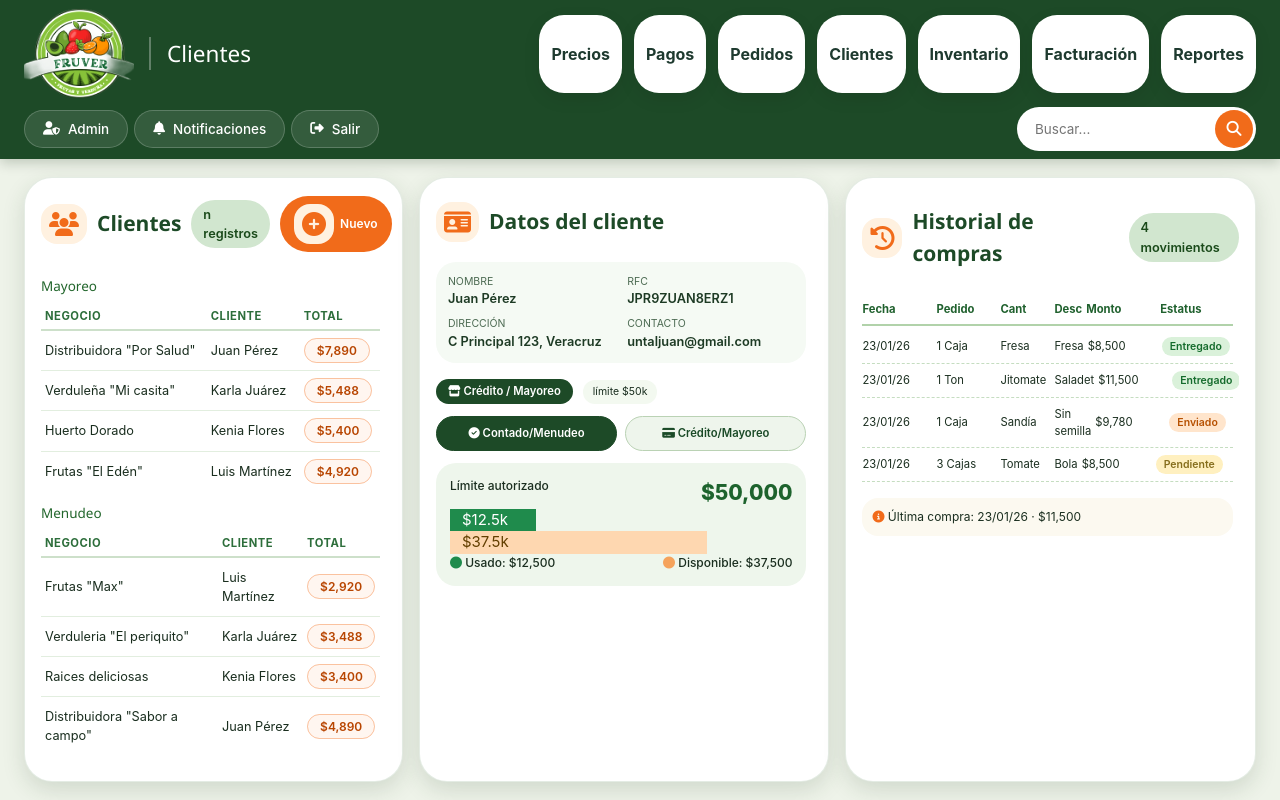
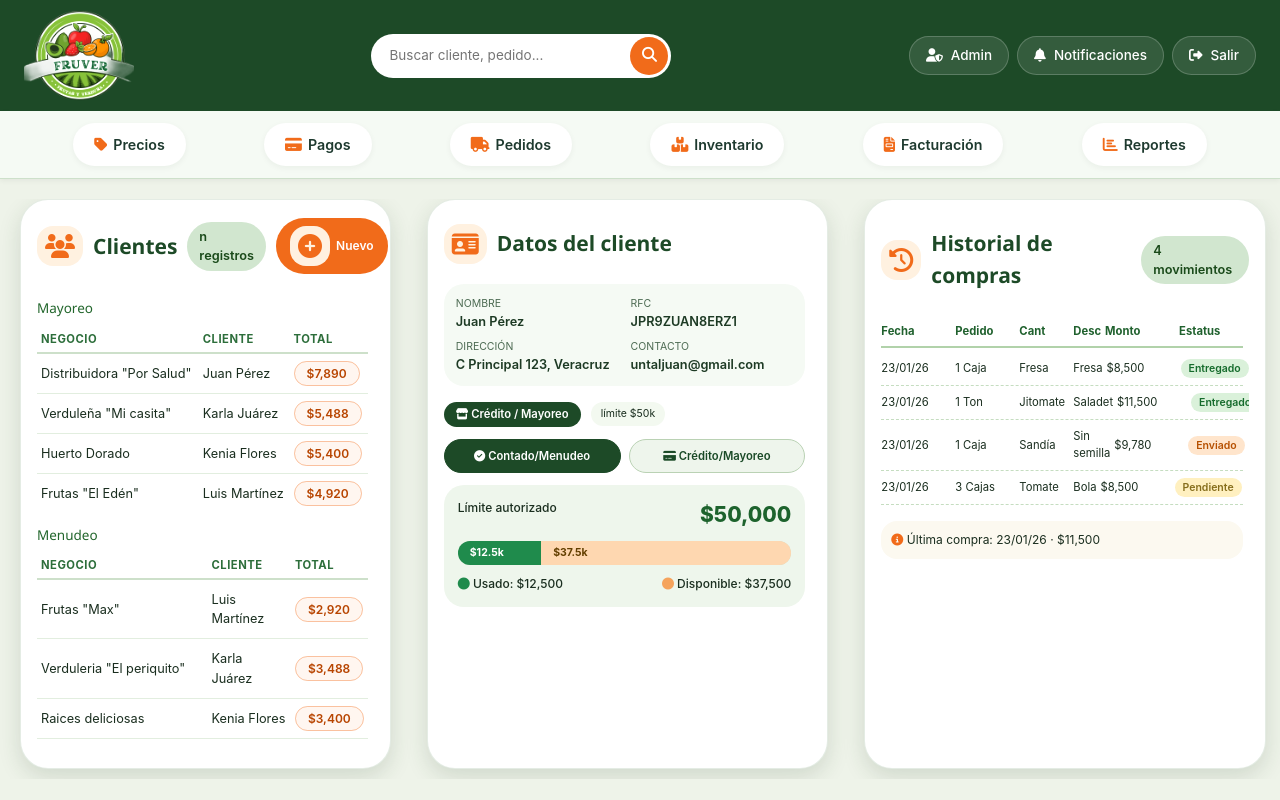
Before and after one commit to itziieeeee/FRUVERSOFT, a CodeIgniter 4 app: the page made by app/Views/pantalla_clientes.php in a window 1280 px wide. Run offline with PHP 8.4 and a stand-in for CodeIgniter, Linux system fonts and the light colour scheme; the template is opened without the code that fills it, so the values that code supplies are empty; some libraries are stand-ins or nearby versions.

Commit message:
"Estilo menu cliente"

```diff
--- a/app/Views/pantalla_clientes.php
+++ b/app/Views/pantalla_clientes.php
@@ -5,7 +5,7 @@
     <meta name="viewport" content="width=device-width, initial-scale=1.0">
     <link rel="stylesheet" href="https://www.w3schools.com/w3css/5/w3.css">
     <link rel="stylesheet" href="https://cdnjs.cloudflare.com/ajax/libs/font-awesome/6.4.0/css/all.min.css">
-    <title>FRUVER·Clientes</title>
+    <title>FRUVER · Clientes</title>
     <style>
         * {
             margin: 0;
@@ -22,14 +22,15 @@
             flex-direction: column;
             overflow: hidden;
         }
-        .marriba {
+
+        /* --- CABECERO SUPERIOR (AHORA MÁS COMPACTO) --- */
+        .barra-superior {
             background: #1d4a27;
-            padding: 8px 24px;
+            padding: 10px 24px;
             display: flex;
             align-items: center;
             justify-content: space-between;
-            flex-wrap: wrap;
-            gap: 8px 15px;
+            gap: 15px;
             box-shadow: 0 4px 12px rgba(0,30,0,0.2);
             flex-shrink: 0;
         }
@@ -50,42 +51,23 @@
             border-left: 2px solid rgba(255,255,255,0.3);
             padding-left: 16px;
             margin: 0;
+            display: none; /* Oculto para no repetir, lo pondremos arriba de las tarjetas */
         }
 
-        .action-buttons {
-            display: flex;
-            gap: 6px;
-        }
-        .btnmenu {
-            background: rgba(255,255,255,0.1);
-            border: 1px solid rgba(255,255,255,0.2);
-            color: white;
-            padding: 8px 18px;
-            border-radius: 40px;
-            font-weight: 500;
-            font-size: 0.9rem;
-            display: inline-flex;
-            align-items: center;
-            gap: 8px;
-            text-decoration: none;
-            transition: 0.2s;
-        }
-        .btnmenu:hover {
-            background: white;
-            color: #1d4a27;
-        }
-
+        /* Buscador más compacto */
         .buscador {
             background: white;
             border-radius: 40px;
             padding: 3px 3px 3px 18px;
             display: flex;
             align-items: center;
+            flex: 0 1 300px; /* Tamaño fijo pero puede encogerse */
+            max-width: 350px;
         }
         .buscador input {
             border: none;
             padding: 8px 0;
-            width: 180px;
+            width: 100%;
             outline: none;
             font-size: 0.9rem;
         }
@@ -97,19 +79,122 @@
             height: 38px;
             color: white;
             cursor: pointer;
+            flex-shrink: 0;
+        }
+
+        /* Acciones de usuario (Admin, Notif, Salir) */
+        .user-actions {
+            display: flex;
+            gap: 8px;
+        }
+        .btn-user {
+            background: rgba(255,255,255,0.1);
+            border: 1px solid rgba(255,255,255,0.2);
+            color: white;
+            padding: 8px 16px;
+            border-radius: 40px;
+            font-weight: 500;
+            font-size: 0.9rem;
+            display: inline-flex;
+            align-items: center;
+            gap: 8px;
+            text-decoration: none;
+            transition: 0.2s;
+            white-space: nowrap;
+        }
+        .btn-user:hover {
+            background: white;
+            color: #1d4a27;
+        }
+
+        /* --- NUEVO MENÚ DE NAVEGACIÓN (6 BOTONES) --- */
+        .menu-navegacion {
+            background-color: #f5faf4; /* Un color muy suave que contrasta con el verde fuerte */
+            padding: 12px 24px;
+            border-bottom: 1px solid #cde0ca;
+            box-shadow: 0 2px 5px rgba(0,0,0,0.05);
+            flex-shrink: 0;
+        }
+
+        .nav-links {
+    display: flex;
+    align-items: center;
+    justify-content: space-around; /* Distribuye el espacio equitativamente */
+    gap: 12px;
+    flex-wrap: wrap;
+    max-width: 1200px; /* Limita el ancho máximo */
+    margin: 0 auto; /* Centra el contenedor en la página */
+}
+
+        .nav-link {
+            background: white;
+            border-radius: 40px;
+            padding: 10px 20px;
+            text-decoration: none;
+            font-weight: 600;
+            color: #1e3a2f;
+            font-size: 0.95rem;
+            border: 1.5px solid transparent;
+            transition: all 0.2s ease;
+            box-shadow: 0 2px 6px rgba(0,40,0,0.05);
+            display: inline-flex;
+            align-items: center;
+            gap: 6px;
+        }
+
+        .nav-link i {
+            color: #f16b1a;
+            font-size: 1rem;
+        }
+
+        .nav-link:hover {
+            transform: translateY(-2px);
+            border-color: #f16b1a;
+            box-shadow: 0 6px 12px rgba(0,0,0,0.08);
+            color: #1d4a27;
+        }
+
+        /* Estilo para el link activo (opcional, por si quieres marcar "Clientes" más tarde) */
+        .nav-link.activo {
+            background: #1d4a27;
+            color: white;
+            border-color: #1d4a27;
+        }
+        .nav-link.activo i {
+            color: white;
+        }
+
+        /* Título de la sección (Clientes) */
+        .titulo-seccion {
+            padding: 16px 24px 8px 24px;
+            font-size: 1.8rem;
+            font-weight: 600;
+            color: #1d4a27;
+            display: flex;
+            align-items: center;
+            gap: 10px;
+            flex-shrink: 0;
+        }
+        .titulo-seccion i {
+            color: #f16b1a;
+            background: #fff1e0;
+            padding: 8px;
+            border-radius: 16px;
+            font-size: 1.6rem;
         }
 
         /* Contenedor de las 3 tarjetas o tablas */
         .tarjeta {
             display: grid;
-            grid-template-columns: 1.2fr 1.3fr 1.3fr; /* 3 columnas proporcionales */
-            gap: 16px;
-            padding: 18px 24px;
-            height: calc(100vh - 80px); /* Ocupa todo menos header */
+            grid-template-columns: 1.2fr 1.3fr 1.3fr;
+            gap: 36px;
+            padding: 0 14px 10px 20px; /* Ajuste de padding */
+            height: calc(90vh - 140px); /* Ajuste de altura para el nuevo menú */
             overflow: hidden;
+            margin-top: 20px;
         }
 
-        /* TARJETAS  */
+        /* El resto de tus estilos para las cards (NO SE MODIFICAN) */
         .card {
             background: white;
             border-radius: 28px;
@@ -150,15 +235,13 @@
             color: #1a4a1a;
         }
 
-        /* Área scrolleable dentro de cada card */
         .scroll-area {
             overflow-y: auto;
             padding-right: 6px;
             flex: 1;
-            min-height: 0; /* importante para flex child */
+            min-height: 0;
         }
 
-        /* Tablas  */
         .minit {
             width: 100%;
             border-collapse: collapse;
@@ -203,7 +286,6 @@
             display: inline-block;
         }
 
-        /* datos cliente  */
         .info-cliente-grid {
             display: grid;
             grid-template-columns: 1fr 1fr;
@@ -229,7 +311,6 @@
             word-break: break-word;
         }
 
-        /* tipo cliente  */
         .tipoc {
             display: flex;
             gap: 8px;
@@ -252,7 +333,6 @@
             color: white;
         }
 
-        /* historial */
         .historiallist {
             display: grid;
             grid-template-columns: 70px 60px 50px 1fr 70px 80px;
@@ -281,7 +361,6 @@
         .status.enviado { background: #ffe5cc; color: #b65000; }
         .status.pendiente { background: #fff0c0; color: #866e1c; }
 
-        /* barras de crédito */
         .credito-mini {
             background: #eef6ec;
             border-radius: 20px;
@@ -293,7 +372,7 @@
             font-size: 1.4rem;
             color: #1d632d;
         }
-        .barracredito {
+        .barra-credito {
             background: #cfdecb;
             border-radius: 30px;
             height: 24px;
@@ -324,8 +403,7 @@
             font-weight: 500;
         }
 
-        /* botón agregar cliente */
-        .botonclienten{
+        .botonclienten {
             background: #f16b1a;
             color: white;
             border: none;
@@ -337,10 +415,9 @@
             align-items: center;
             gap: 6px;
             margin-left: auto;
-            text-decoration:none;
+            text-decoration: none;
         }
 
-        /* scroll personalizado */
         .scroll-area::-webkit-scrollbar {
             width: 6px;
         }
@@ -357,78 +434,47 @@
             }
             body { overflow: auto; height: auto; }
         }
-        /* opciones del menu */
-       .menu-opciones-extra{
-        padding: 0;
-        }
-
-        .opciones-extra{
-        display:flex;
-        align-items:center;
-        gap:12px;
-        flex-wrap:nowrap;
-        }
-
-        .boton-extra{
-        background:white;
-        border-radius:25px;
-        padding:25px 10px;
-        text-align:center;
-        text-decoration:none;
-        font-weight:700;
-        color:#1e3a2f;
-        font-size:16px;
-        border:2px solid transparent;
-        transition:0.3s;
-        box-shadow:0 6px 18px rgba(0,0,0,0.08);
-       }
-
-       .boton-extra:hover{
-       transform:translateY(-6px);
-       border-color:#f16b1a;
-       box-shadow:0 10px 25px rgba(0,0,0,0.15);
-       color:#f16b1a;
-       }
     </style>
 </head>
 <body>
-    <div class="marriba">
+    <!-- Barra superior con logo, buscador y acciones de usuario -->
+    <div class="barra-superior">
         <div class="logo-area">
             <img src="<?= base_url('img/LOGO1.png') ?>" alt="Logo" width="140">
-            <h1>Clientes</h1>
+            <!-- El título "Clientes" lo movemos arriba de las tarjetas -->
         </div>
 
-<div class="menu-opciones-extra">
-    <div class="opciones-extra">
+        <div class="buscador">
+            <input type="text" placeholder="Buscar cliente, pedido...">
+            <button><i class="fas fa-search"></i></button>
+        </div>
 
-        <a href="#" class="boton-extra">Precios</a>
-
-        <a href="#" class="boton-extra">Pagos</a>
-
-        <a href="#" class="boton-extra">Pedidos</a>
-
-        <a href="<?= base_url('pantalla_clientes') ?>" class="boton-extra">Clientes</a>
-
-        <a href="#" class="boton-extra">Inventario</a>
-
-        <a href="#" class="boton-extra">Facturación</a>
-
-        <a href="#" class="boton-extra">Reportes</a>
-
-    </div>
-</div>
-        <div class="action-buttons">
-            <a href="#" class="btnmenu"><i class="fas fa-user-shield"></i> Admin</a>
-            <a href="#" class="btnmenu"><i class="fas fa-bell"></i> Notificaciones</a>
-            <a href="#" class="btnmenu"><i class="fas fa-sign-out-alt"></i> Salir</a>
-        </div>
-        <div class="buscador">
-            <input type="text" placeholder="Buscar...">
-            <button><i class="fas fa-search"></i></button>
+        <div class="user-actions">
+            <a href="#" class="btn-user"><i class="fas fa-user-shield"></i> <span class="hide-mobile">Admin</span></a>
+            <a href="#" class="btn-user"><i class="fas fa-bell"></i> <span class="hide-mobile">Notificaciones</span></a>
+            <a href="#" class="btn-user"><i class="fas fa-sign-out-alt"></i> <span class="hide-mobile">Salir</span></a>
         </div>
     </div>
 
-    <!-- Contenedor de las 3 tarjetas o tablas  -->
+    <!-- NUEVO: Menú de navegación principal (6 botones) -->
+    <nav class="menu-navegacion">
+        <div class="nav-links">
+            <a href="#" class="nav-link"><i class="fas fa-tag"></i> Precios</a>
+            <a href="#" class="nav-link"><i class="fas fa-credit-card"></i> Pagos</a>
+            <a href="#" class="nav-link"><i class="fas fa-truck"></i> Pedidos</a>
+            <a href="#" class="nav-link"><i class="fas fa-boxes"></i> Inventario</a>
+            <a href="#" class="nav-link"><i class="fas fa-file-invoice"></i> Facturación</a>
+            <a href="#" class="nav-link"><i class="fas fa-chart-bar"></i> Reportes</a>
+            <!-- El enlace a "Clientes" se omite porque ya estamos en esa sección -->
+        </div>
+    </nav>
+
+    <!-- Título de la sección actual
+    <div class="titulo-seccion">
+        <i class="fas fa-users"></i> Clientes
+    </div>-->
+
+    <!-- Contenedor de las 3 tarjetas (sin cambios en su contenido) -->
     <div class="tarjeta">
 
         <!-- parte uno clientes de los 2 tipos -->
@@ -437,54 +483,32 @@
                 <i class="fas fa-users"></i>
                 <h2>Clientes</h2>
                 <span class="fondo">n registros</span>
-              <a href="<?= base_url('pantalla_rcliente') ?>" method="POST"  class="botonclienten"><i class="fas fa-plus-circle"></i> Nuevo</a>
+                <a href="<?= base_url('pantalla_rcliente') ?>" method="POST" class="botonclienten"><i class="fas fa-plus-circle"></i> Nuevo</a>
             </div>
             <div class="scroll-area">
-                <!-- Mayoreo  -->
+                <!-- Mayoreo -->
                 <div style="margin-bottom: 12px;">
                     <h3 style="font-size:0.9rem; color:#22662c; margin-bottom:4px;">Mayoreo</h3>
                     <table class="minit">
-                        <thead><tr><th>Negocio</th>
-                        <th>Cliente</th>
-                        <th>Total</th></tr></thead>
+                        <thead><tr><th>Negocio</th><th>Cliente</th><th>Total</th></tr></thead>
                         <tbody>
-                            <tr><td>Distribuidora "Por Salud"</td>
-                            <td>Juan Pérez</td><td><span class="fondototal">$7,890</span></td></tr>
-                            <tr><td>Verduleña "Mi casita"</td>
-                            <td>Karla Juárez</td><td>
-                            <span class="fondototal">$5,488</span></td></tr>
-                            <tr><td>Huerto Dorado</td>
-                            <td>Kenia Flores</td><td>
-                            <span class="fondototal">$5,400</span></td></tr>
-                            <tr><td>Frutas "El Edén"</td>
-                            <td>Luis Martínez</td><td><span class="fondototal">$4,920</span></td></tr>
+                            <tr><td>Distribuidora "Por Salud"</td><td>Juan Pérez</td><td><span class="fondototal">$7,890</span></td></tr>
+                            <tr><td>Verduleña "Mi casita"</td><td>Karla Juárez</td><td><span class="fondototal">$5,488</span></td></tr>
+                            <tr><td>Huerto Dorado</td><td>Kenia Flores</td><td><span class="fondototal">$5,400</span></td></tr>
+                            <tr><td>Frutas "El Edén"</td><td>Luis Martínez</td><td><span class="fondototal">$4,920</span></td></tr>
                         </tbody>
                     </table>
                 </div>
-                <!--  Menudeo  -->
+                <!-- Menudeo -->
                 <div>
-                    <h3 style="font-size:0.9rem; color:#22662c; margin:8px 0 4px;"> Menudeo</h3>
+                    <h3 style="font-size:0.9rem; color:#22662c; margin:8px 0 4px;">Menudeo</h3>
                     <table class="minit">
-                        <thead>
-                            <tr>
-                                <th>Negocio</th>
-                                <th>Cliente</th>
-                                <th>Total</th>
-                            </tr>
-                        </thead>
+                        <thead><tr><th>Negocio</th><th>Cliente</th><th>Total</th></tr></thead>
                         <tbody>
-                            <tr><td>Frutas "Max"</td>
-                            <td>Luis Martínez</td>
-                            <td><span class="fondototal">$2,920</span></td></tr>
-                            <tr><td>Verduleria "El periquito"</td>
-                            <td>Karla Juárez</td>
-                            <td><span class="fondototal">$3,488</span></td></tr>
-                            <tr><td>Raices deliciosas</td>
-                            <td>Kenia Flores</td><td>
-                            <span class="fondototal">$3,400</span></td></tr>
-                            <tr><td>Distribuidora "Sabor a campo"</td>
-                            <td>Juan Pérez</td><td>
-                            <span class="fondototal">$4,890</span></td></tr>
+                            <tr><td>Frutas "Max"</td><td>Luis Martínez</td><td><span class="fondototal">$2,920</span></td></tr>
+                            <tr><td>Verduleria "El periquito"</td><td>Karla Juárez</td><td><span class="fondototal">$3,488</span></td></tr>
+                            <tr><td>Raices deliciosas</td><td>Kenia Flores</td><td><span class="fondototal">$3,400</span></td></tr>
+                            <tr><td>Distribuidora "Sabor a campo"</td><td>Juan Pérez</td><td><span class="fondototal">$4,890</span></td></tr>
                         </tbody>
                     </table>
                 </div>
@@ -498,7 +522,6 @@
                 <h2>Datos del cliente</h2>
             </div>
             <div class="scroll-area">
-                <!-- Info principal en cuadrícula compacta -->
                 <div class="info-cliente-grid">
                     <div class="info-item"><span class="info-label">Nombre</span><span class="info-value">Juan Pérez</span></div>
                     <div class="info-item"><span class="info-label">RFC</span><span class="info-value">JPR9ZUAN8ERZ1</span></div>
@@ -506,19 +529,16 @@
                     <div class="info-item"><span class="info-label">Contacto</span><span class="info-value">untaljuan@gmail.com</span></div>
                 </div>
 
-                <!-- Clasificación actual -->
                 <div style="margin:8px 0 12px; display:flex; align-items:center; gap:10px;">
                     <span class="tag-cliente"><i class="fas fa-store"></i> Crédito / Mayoreo</span>
                     <span style="font-size:0.7rem; background:#f3f9f0; padding:4px 10px; border-radius:30px;">límite $50k</span>
                 </div>
 
-                <!-- Botones de tipo de cliente-->
                 <div class="tipoc">
                     <button class="activo"><i class="fas fa-check-circle"></i> Contado/Menudeo</button>
                     <button><i class="fas fa-credit-card"></i> Crédito/Mayoreo</button>
                 </div>
 
-                <!-- Limite de crédito compacto (ya no en columna 3) -->
                 <div class="credito-mini">
                     <div class="li">
                         <span>Límite autorizado</span>
@@ -544,12 +564,10 @@
                 <span class="fondo">4 movimientos</span>
             </div>
             <div class="scroll-area">
-                <!-- Cabecera del historial -->
                 <div class="historiallist historial-header">
                     <div>Fecha</div><div>Pedido</div><div>Cant</div><div>Desc</div><div>Monto</div><div>Estatus</div>
                 </div>
 
-                <!-- Filas de historial -->
                 <div class="historiallist">
                     <div>23/01/26</div><div>1 Caja</div><div>Fresa</div><div>Fresa</div><div>$8,500</div><div><span class="status entregado">Entregado</span></div>
                 </div>
@@ -563,7 +581,6 @@
                     <div>23/01/26</div><div>3 Cajas</div><div>Tomate</div><div>Bola</div><div>$8,500</div><div><span class="status pendiente">Pendiente</span></div>
                 </div>
 
-                <!-- Espacio extra -->
                 <div style="margin-top:16px; background:#fcf9f0; border-radius:16px; padding:10px; font-size:0.8rem;">
                     <i class="fas fa-info-circle" style="color:#f16b1a;"></i> Última compra: 23/01/26 · $11,500
                 </div>
```
